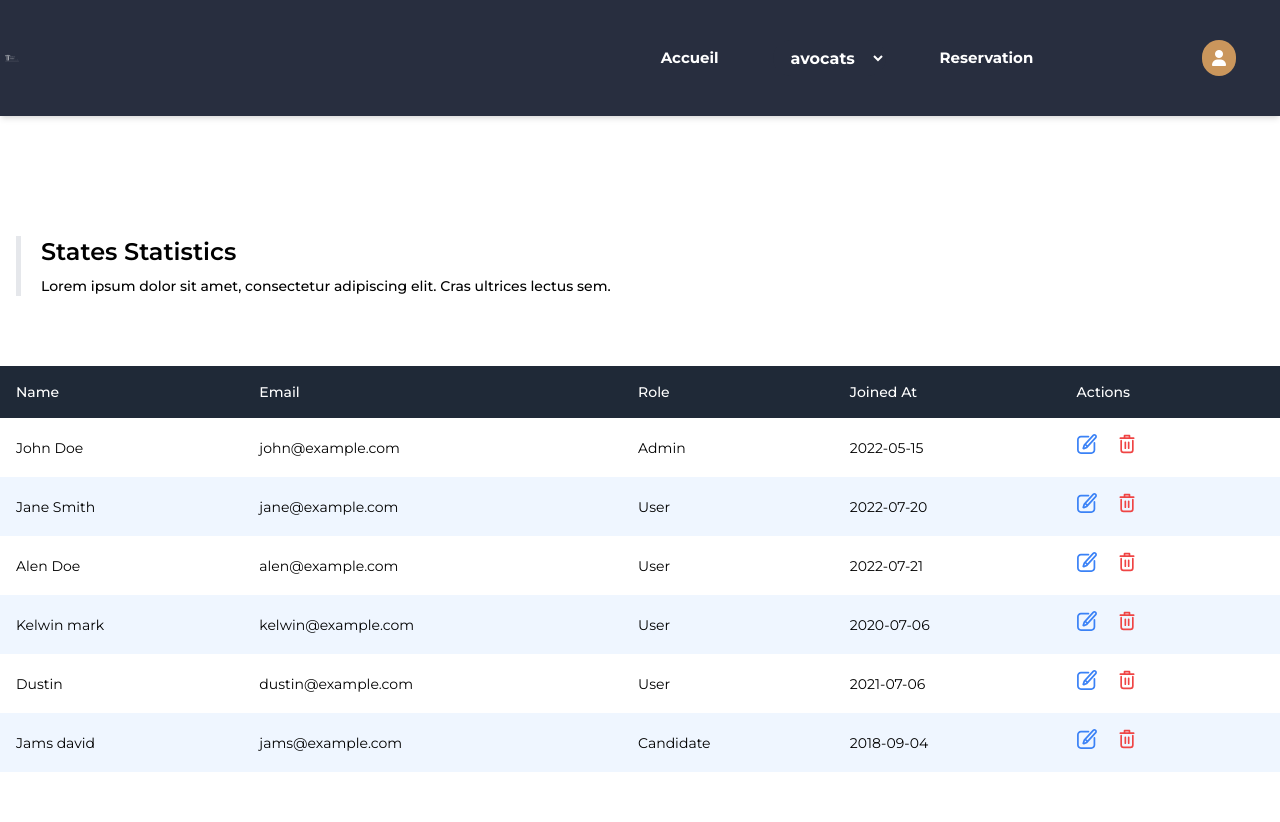
After one commit to MohamedMoustir/project-sport, a PHP site: page /getreservation.php in a window 1280 px wide. The commit adds this page. Run offline with PHP 8.4, Linux system fonts and the light colour scheme; some libraries are stand-ins or nearby versions; some web fonts are replaced.

```diff
--- a/vues/Account_avocat.php
+++ b/vues/Account_avocat.php
@@ -49,7 +49,12 @@ if ($edite->execute()) {
 }
 
     $Listsp = $pdo->query('SELECT * FROM specialite')->fetchAll(PDO::FETCH_OBJ);
+
+
+
+
 ?>
+
 <!DOCTYPE html>
 <html lang="en">
 <head>
--- a/vues/footer.php
+++ b/vues/footer.php
@@ -9,7 +9,7 @@
 </head>
 <body>
 
-z
+
 <footer class="bg-gradient-to-r from-gray-900 via-gray-700 to-gray-900  pt-12 pb-6 px-10 font-sans tracking-wide relative">
       <div class="max-w-screen-xl mx-auto">
         <div class="grid grid-cols-1 sm:grid-cols-2 lg:grid-cols-4 gap-8">
--- /dev/null
+++ b/vues/getreservation.php
@@ -0,0 +1,279 @@
+
+<?php
+require("../database.php");
+require_once '../vues/nav.php';
+
+
+?>
+<!DOCTYPE html>
+<html lang="en">
+<head>
+    <meta charset="UTF-8">
+    <meta name="viewport" content="width=device-width, initial-scale=1.0">
+    <title>Document</title>
+</head>
+<body>
+<div class=" overflow-x-auto my-[50px]">
+    <!-- ====== Page Title Section Start -->
+<section class="dark:bg-dark bg-white py-[70px]">
+   <div class="mx-auto px-4 sm:container">
+      <div class="border-primary border-l-[5px] pl-5">
+         <h2 class="text-dark mb-2 text-2xl font-semibold dark:text-white">
+            States Statistics
+         </h2>
+         <p class="text-body-color dark:text-dark-6 text-sm font-medium">
+            Lorem ipsum dolor sit amet, consectetur adipiscing elit. Cras
+            ultrices lectus sem.
+         </p>
+      </div>
+   </div>
+</section>
+<!-- ====== Page Title Section End -->
+      <table class="min-w-full bg-white">
+        <thead class="bg-gray-800 whitespace-nowrap">
+          <tr>
+            <th class="p-4 text-left text-sm font-medium text-white">
+              Name
+            </th>
+            <th class="p-4 text-left text-sm font-medium text-white">
+              Email
+            </th>
+            <th class="p-4 text-left text-sm font-medium text-white">
+              Role
+            </th>
+            <th class="p-4 text-left text-sm font-medium text-white">
+              Joined At
+            </th>
+            <th class="p-4 text-left text-sm font-medium text-white">
+              Actions
+            </th>
+          </tr>
+        </thead>
+
+        <tbody class="whitespace-nowrap">
+          <tr class="even:bg-blue-50">
+            <td class="p-4 text-sm text-black">
+              John Doe
+            </td>
+            <td class="p-4 text-sm text-black">
+              john@example.com
+            </td>
+            <td class="p-4 text-sm text-black">
+              Admin
+            </td>
+            <td class="p-4 text-sm text-black">
+              2022-05-15
+            </td>
+            <td class="p-4">
+              <button class="mr-4" title="Edit">
+                <svg xmlns="http://www.w3.org/2000/svg" class="w-5 fill-blue-500 hover:fill-blue-700"
+                  viewBox="0 0 348.882 348.882">
+                  <path
+                    d="m333.988 11.758-.42-.383A43.363 43.363 0 0 0 304.258 0a43.579 43.579 0 0 0-32.104 14.153L116.803 184.231a14.993 14.993 0 0 0-3.154 5.37l-18.267 54.762c-2.112 6.331-1.052 13.333 2.835 18.729 3.918 5.438 10.23 8.685 16.886 8.685h.001c2.879 0 5.693-.592 8.362-1.76l52.89-23.138a14.985 14.985 0 0 0 5.063-3.626L336.771 73.176c16.166-17.697 14.919-45.247-2.783-61.418zM130.381 234.247l10.719-32.134.904-.99 20.316 18.556-.904.99-31.035 13.578zm184.24-181.304L182.553 197.53l-20.316-18.556L294.305 34.386c2.583-2.828 6.118-4.386 9.954-4.386 3.365 0 6.588 1.252 9.082 3.53l.419.383c5.484 5.009 5.87 13.546.861 19.03z"
+                    data-original="#000000" />
+                  <path
+                    d="M303.85 138.388c-8.284 0-15 6.716-15 15v127.347c0 21.034-17.113 38.147-38.147 38.147H68.904c-21.035 0-38.147-17.113-38.147-38.147V100.413c0-21.034 17.113-38.147 38.147-38.147h131.587c8.284 0 15-6.716 15-15s-6.716-15-15-15H68.904C31.327 32.266.757 62.837.757 100.413v180.321c0 37.576 30.571 68.147 68.147 68.147h181.798c37.576 0 68.147-30.571 68.147-68.147V153.388c.001-8.284-6.715-15-14.999-15z"
+                    data-original="#000000" />
+                </svg>
+              </button>
+              <button class="mr-4" title="Delete">
+                <svg xmlns="http://www.w3.org/2000/svg" class="w-5 fill-red-500 hover:fill-red-700" viewBox="0 0 24 24">
+                  <path
+                    d="M19 7a1 1 0 0 0-1 1v11.191A1.92 1.92 0 0 1 15.99 21H8.01A1.92 1.92 0 0 1 6 19.191V8a1 1 0 0 0-2 0v11.191A3.918 3.918 0 0 0 8.01 23h7.98A3.918 3.918 0 0 0 20 19.191V8a1 1 0 0 0-1-1Zm1-3h-4V2a1 1 0 0 0-1-1H9a1 1 0 0 0-1 1v2H4a1 1 0 0 0 0 2h16a1 1 0 0 0 0-2ZM10 4V3h4v1Z"
+                    data-original="#000000" />
+                  <path d="M11 17v-7a1 1 0 0 0-2 0v7a1 1 0 0 0 2 0Zm4 0v-7a1 1 0 0 0-2 0v7a1 1 0 0 0 2 0Z"
+                    data-original="#000000" />
+                </svg>
+              </button>
+            </td>
+          </tr>
+
+          <tr class="even:bg-blue-50">
+            <td class="p-4 text-sm text-black">
+              Jane Smith
+            </td>
+            <td class="p-4 text-sm text-black">
+              jane@example.com
+            </td>
+            <td class="p-4 text-sm text-black">
+              User
+            </td>
+            <td class="p-4 text-sm text-black">
+              2022-07-20
+            </td>
+            <td class="p-4">
+              <button class="mr-4" title="Edit">
+                <svg xmlns="http://www.w3.org/2000/svg" class="w-5 fill-blue-500 hover:fill-blue-700"
+                  viewBox="0 0 348.882 348.882">
+                  <path
+                    d="m333.988 11.758-.42-.383A43.363 43.363 0 0 0 304.258 0a43.579 43.579 0 0 0-32.104 14.153L116.803 184.231a14.993 14.993 0 0 0-3.154 5.37l-18.267 54.762c-2.112 6.331-1.052 13.333 2.835 18.729 3.918 5.438 10.23 8.685 16.886 8.685h.001c2.879 0 5.693-.592 8.362-1.76l52.89-23.138a14.985 14.985 0 0 0 5.063-3.626L336.771 73.176c16.166-17.697 14.919-45.247-2.783-61.418zM130.381 234.247l10.719-32.134.904-.99 20.316 18.556-.904.99-31.035 13.578zm184.24-181.304L182.553 197.53l-20.316-18.556L294.305 34.386c2.583-2.828 6.118-4.386 9.954-4.386 3.365 0 6.588 1.252 9.082 3.53l.419.383c5.484 5.009 5.87 13.546.861 19.03z"
+                    data-original="#000000" />
+                  <path
+                    d="M303.85 138.388c-8.284 0-15 6.716-15 15v127.347c0 21.034-17.113 38.147-38.147 38.147H68.904c-21.035 0-38.147-17.113-38.147-38.147V100.413c0-21.034 17.113-38.147 38.147-38.147h131.587c8.284 0 15-6.716 15-15s-6.716-15-15-15H68.904C31.327 32.266.757 62.837.757 100.413v180.321c0 37.576 30.571 68.147 68.147 68.147h181.798c37.576 0 68.147-30.571 68.147-68.147V153.388c.001-8.284-6.715-15-14.999-15z"
+                    data-original="#000000" />
+                </svg>
+              </button>
+              <button class="mr-4" title="Delete">
+                <svg xmlns="http://www.w3.org/2000/svg" class="w-5 fill-red-500 hover:fill-red-700" viewBox="0 0 24 24">
+                  <path
+                    d="M19 7a1 1 0 0 0-1 1v11.191A1.92 1.92 0 0 1 15.99 21H8.01A1.92 1.92 0 0 1 6 19.191V8a1 1 0 0 0-2 0v11.191A3.918 3.918 0 0 0 8.01 23h7.98A3.918 3.918 0 0 0 20 19.191V8a1 1 0 0 0-1-1Zm1-3h-4V2a1 1 0 0 0-1-1H9a1 1 0 0 0-1 1v2H4a1 1 0 0 0 0 2h16a1 1 0 0 0 0-2ZM10 4V3h4v1Z"
+                    data-original="#000000" />
+                  <path d="M11 17v-7a1 1 0 0 0-2 0v7a1 1 0 0 0 2 0Zm4 0v-7a1 1 0 0 0-2 0v7a1 1 0 0 0 2 0Z"
+                    data-original="#000000" />
+                </svg>
+              </button>
+            </td>
+          </tr>
+
+          <tr class="even:bg-blue-50">
+            <td class="p-4 text-sm text-black">
+              Alen Doe
+            </td>
+            <td class="p-4 text-sm text-black">
+              alen@example.com
+            </td>
+            <td class="p-4 text-sm text-black">
+              User
+            </td>
+            <td class="p-4 text-sm text-black">
+              2022-07-21
+            </td>
+            <td class="p-4">
+              <button class="mr-4" title="Edit">
+                <svg xmlns="http://www.w3.org/2000/svg" class="w-5 fill-blue-500 hover:fill-blue-700"
+                  viewBox="0 0 348.882 348.882">
+                  <path
+                    d="m333.988 11.758-.42-.383A43.363 43.363 0 0 0 304.258 0a43.579 43.579 0 0 0-32.104 14.153L116.803 184.231a14.993 14.993 0 0 0-3.154 5.37l-18.267 54.762c-2.112 6.331-1.052 13.333 2.835 18.729 3.918 5.438 10.23 8.685 16.886 8.685h.001c2.879 0 5.693-.592 8.362-1.76l52.89-23.138a14.985 14.985 0 0 0 5.063-3.626L336.771 73.176c16.166-17.697 14.919-45.247-2.783-61.418zM130.381 234.247l10.719-32.134.904-.99 20.316 18.556-.904.99-31.035 13.578zm184.24-181.304L182.553 197.53l-20.316-18.556L294.305 34.386c2.583-2.828 6.118-4.386 9.954-4.386 3.365 0 6.588 1.252 9.082 3.53l.419.383c5.484 5.009 5.87 13.546.861 19.03z"
+                    data-original="#000000" />
+                  <path
+                    d="M303.85 138.388c-8.284 0-15 6.716-15 15v127.347c0 21.034-17.113 38.147-38.147 38.147H68.904c-21.035 0-38.147-17.113-38.147-38.147V100.413c0-21.034 17.113-38.147 38.147-38.147h131.587c8.284 0 15-6.716 15-15s-6.716-15-15-15H68.904C31.327 32.266.757 62.837.757 100.413v180.321c0 37.576 30.571 68.147 68.147 68.147h181.798c37.576 0 68.147-30.571 68.147-68.147V153.388c.001-8.284-6.715-15-14.999-15z"
+                    data-original="#000000" />
+                </svg>
+              </button>
+              <button class="mr-4" title="Delete">
+                <svg xmlns="http://www.w3.org/2000/svg" class="w-5 fill-red-500 hover:fill-red-700" viewBox="0 0 24 24">
+                  <path
+                    d="M19 7a1 1 0 0 0-1 1v11.191A1.92 1.92 0 0 1 15.99 21H8.01A1.92 1.92 0 0 1 6 19.191V8a1 1 0 0 0-2 0v11.191A3.918 3.918 0 0 0 8.01 23h7.98A3.918 3.918 0 0 0 20 19.191V8a1 1 0 0 0-1-1Zm1-3h-4V2a1 1 0 0 0-1-1H9a1 1 0 0 0-1 1v2H4a1 1 0 0 0 0 2h16a1 1 0 0 0 0-2ZM10 4V3h4v1Z"
+                    data-original="#000000" />
+                  <path d="M11 17v-7a1 1 0 0 0-2 0v7a1 1 0 0 0 2 0Zm4 0v-7a1 1 0 0 0-2 0v7a1 1 0 0 0 2 0Z"
+                    data-original="#000000" />
+                </svg>
+              </button>
+            </td>
+          </tr>
+
+          <tr class="even:bg-blue-50">
+            <td class="p-4 text-sm text-black">
+              Kelwin mark
+            </td>
+            <td class="p-4 text-sm text-black">
+              kelwin@example.com
+            </td>
+            <td class="p-4 text-sm text-black">
+              User
+            </td>
+            <td class="p-4 text-sm text-black">
+              2020-07-06
+            </td>
+            <td class="p-4">
+              <button class="mr-4" title="Edit">
+                <svg xmlns="http://www.w3.org/2000/svg" class="w-5 fill-blue-500 hover:fill-blue-700"
+                  viewBox="0 0 348.882 348.882">
+                  <path
+                    d="m333.988 11.758-.42-.383A43.363 43.363 0 0 0 304.258 0a43.579 43.579 0 0 0-32.104 14.153L116.803 184.231a14.993 14.993 0 0 0-3.154 5.37l-18.267 54.762c-2.112 6.331-1.052 13.333 2.835 18.729 3.918 5.438 10.23 8.685 16.886 8.685h.001c2.879 0 5.693-.592 8.362-1.76l52.89-23.138a14.985 14.985 0 0 0 5.063-3.626L336.771 73.176c16.166-17.697 14.919-45.247-2.783-61.418zM130.381 234.247l10.719-32.134.904-.99 20.316 18.556-.904.99-31.035 13.578zm184.24-181.304L182.553 197.53l-20.316-18.556L294.305 34.386c2.583-2.828 6.118-4.386 9.954-4.386 3.365 0 6.588 1.252 9.082 3.53l.419.383c5.484 5.009 5.87 13.546.861 19.03z"
+                    data-original="#000000" />
+                  <path
+                    d="M303.85 138.388c-8.284 0-15 6.716-15 15v127.347c0 21.034-17.113 38.147-38.147 38.147H68.904c-21.035 0-38.147-17.113-38.147-38.147V100.413c0-21.034 17.113-38.147 38.147-38.147h131.587c8.284 0 15-6.716 15-15s-6.716-15-15-15H68.904C31.327 32.266.757 62.837.757 100.413v180.321c0 37.576 30.571 68.147 68.147 68.147h181.798c37.576 0 68.147-30.571 68.147-68.147V153.388c.001-8.284-6.715-15-14.999-15z"
+                    data-original="#000000" />
+                </svg>
+              </button>
+              <button class="mr-4" title="Delete">
+                <svg xmlns="http://www.w3.org/2000/svg" class="w-5 fill-red-500 hover:fill-red-700" viewBox="0 0 24 24">
+                  <path
+                    d="M19 7a1 1 0 0 0-1 1v11.191A1.92 1.92 0 0 1 15.99 21H8.01A1.92 1.92 0 0 1 6 19.191V8a1 1 0 0 0-2 0v11.191A3.918 3.918 0 0 0 8.01 23h7.98A3.918 3.918 0 0 0 20 19.191V8a1 1 0 0 0-1-1Zm1-3h-4V2a1 1 0 0 0-1-1H9a1 1 0 0 0-1 1v2H4a1 1 0 0 0 0 2h16a1 1 0 0 0 0-2ZM10 4V3h4v1Z"
+                    data-original="#000000" />
+                  <path d="M11 17v-7a1 1 0 0 0-2 0v7a1 1 0 0 0 2 0Zm4 0v-7a1 1 0 0 0-2 0v7a1 1 0 0 0 2 0Z"
+                    data-original="#000000" />
+                </svg>
+              </button>
+            </td>
+          </tr>
+
+          <tr class="even:bg-blue-50">
+            <td class="p-4 text-sm text-black">
+              Dustin
+            </td>
+            <td class="p-4 text-sm text-black">
+              dustin@example.com
+            </td>
+            <td class="p-4 text-sm text-black">
+              User
+            </td>
+            <td class="p-4 text-sm text-black">
+              2021-07-06
+            </td>
+            <td class="p-4">
+              <button class="mr-4" title="Edit">
+                <svg xmlns="http://www.w3.org/2000/svg" class="w-5 fill-blue-500 hover:fill-blue-700"
+                  viewBox="0 0 348.882 348.882">
+                  <path
+                    d="m333.988 11.758-.42-.383A43.363 43.363 0 0 0 304.258 0a43.579 43.579 0 0 0-32.104 14.153L116.803 184.231a14.993 14.993 0 0 0-3.154 5.37l-18.267 54.762c-2.112 6.331-1.052 13.333 2.835 18.729 3.918 5.438 10.23 8.685 16.886 8.685h.001c2.879 0 5.693-.592 8.362-1.76l52.89-23.138a14.985 14.985 0 0 0 5.063-3.626L336.771 73.176c16.166-17.697 14.919-45.247-2.783-61.418zM130.381 234.247l10.719-32.134.904-.99 20.316 18.556-.904.99-31.035 13.578zm184.24-181.304L182.553 197.53l-20.316-18.556L294.305 34.386c2.583-2.828 6.118-4.386 9.954-4.386 3.365 0 6.588 1.252 9.082 3.53l.419.383c5.484 5.009 5.87 13.546.861 19.03z"
+                    data-original="#000000" />
+                  <path
+                    d="M303.85 138.388c-8.284 0-15 6.716-15 15v127.347c0 21.034-17.113 38.147-38.147 38.147H68.904c-21.035 0-38.147-17.113-38.147-38.147V100.413c0-21.034 17.113-38.147 38.147-38.147h131.587c8.284 0 15-6.716 15-15s-6.716-15-15-15H68.904C31.327 32.266.757 62.837.757 100.413v180.321c0 37.576 30.571 68.147 68.147 68.147h181.798c37.576 0 68.147-30.571 68.147-68.147V153.388c.001-8.284-6.715-15-14.999-15z"
+                    data-original="#000000" />
+                </svg>
+              </button>
+              <button class="mr-4" title="Delete">
+                <svg xmlns="http://www.w3.org/2000/svg" class="w-5 fill-red-500 hover:fill-red-700" viewBox="0 0 24 24">
+                  <path
+                    d="M19 7a1 1 0 0 0-1 1v11.191A1.92 1.92 0 0 1 15.99 21H8.01A1.92 1.92 0 0 1 6 19.191V8a1 1 0 0 0-2 0v11.191A3.918 3.918 0 0 0 8.01 23h7.98A3.918 3.918 0 0 0 20 19.191V8a1 1 0 0 0-1-1Zm1-3h-4V2a1 1 0 0 0-1-1H9a1 1 0 0 0-1 1v2H4a1 1 0 0 0 0 2h16a1 1 0 0 0 0-2ZM10 4V3h4v1Z"
+                    data-original="#000000" />
+                  <path d="M11 17v-7a1 1 0 0 0-2 0v7a1 1 0 0 0 2 0Zm4 0v-7a1 1 0 0 0-2 0v7a1 1 0 0 0 2 0Z"
+                    data-original="#000000" />
+                </svg>
+              </button>
+            </td>
+          </tr>
+
+          <tr class="even:bg-blue-50">
+            <td class="p-4 text-sm text-black">
+              Jams david
+            </td>
+            <td class="p-4 text-sm text-black">
+              jams@example.com
+            </td>
+            <td class="p-4 text-sm text-black">
+              Candidate
+            </td>
+            <td class="p-4 text-sm text-black">
+              2018-09-04
+            </td>
+            <td class="p-4">
+              <button class="mr-4" title="Edit">
+                <svg xmlns="http://www.w3.org/2000/svg" class="w-5 fill-blue-500 hover:fill-blue-700"
+                  viewBox="0 0 348.882 348.882">
+                  <path
+                    d="m333.988 11.758-.42-.383A43.363 43.363 0 0 0 304.258 0a43.579 43.579 0 0 0-32.104 14.153L116.803 184.231a14.993 14.993 0 0 0-3.154 5.37l-18.267 54.762c-2.112 6.331-1.052 13.333 2.835 18.729 3.918 5.438 10.23 8.685 16.886 8.685h.001c2.879 0 5.693-.592 8.362-1.76l52.89-23.138a14.985 14.985 0 0 0 5.063-3.626L336.771 73.176c16.166-17.697 14.919-45.247-2.783-61.418zM130.381 234.247l10.719-32.134.904-.99 20.316 18.556-.904.99-31.035 13.578zm184.24-181.304L182.553 197.53l-20.316-18.556L294.305 34.386c2.583-2.828 6.118-4.386 9.954-4.386 3.365 0 6.588 1.252 9.082 3.53l.419.383c5.484 5.009 5.87 13.546.861 19.03z"
+                    data-original="#000000" />
+                  <path
+                    d="M303.85 138.388c-8.284 0-15 6.716-15 15v127.347c0 21.034-17.113 38.147-38.147 38.147H68.904c-21.035 0-38.147-17.113-38.147-38.147V100.413c0-21.034 17.113-38.147 38.147-38.147h131.587c8.284 0 15-6.716 15-15s-6.716-15-15-15H68.904C31.327 32.266.757 62.837.757 100.413v180.321c0 37.576 30.571 68.147 68.147 68.147h181.798c37.576 0 68.147-30.571 68.147-68.147V153.388c.001-8.284-6.715-15-14.999-15z"
+                    data-original="#000000" />
+                </svg>
+              </button>
+              <button class="mr-4" title="Delete">
+                <svg xmlns="http://www.w3.org/2000/svg" class="w-5 fill-red-500 hover:fill-red-700" viewBox="0 0 24 24">
+                  <path
+                    d="M19 7a1 1 0 0 0-1 1v11.191A1.92 1.92 0 0 1 15.99 21H8.01A1.92 1.92 0 0 1 6 19.191V8a1 1 0 0 0-2 0v11.191A3.918 3.918 0 0 0 8.01 23h7.98A3.918 3.918 0 0 0 20 19.191V8a1 1 0 0 0-1-1Zm1-3h-4V2a1 1 0 0 0-1-1H9a1 1 0 0 0-1 1v2H4a1 1 0 0 0 0 2h16a1 1 0 0 0 0-2ZM10 4V3h4v1Z"
+                    data-original="#000000" />
+                  <path d="M11 17v-7a1 1 0 0 0-2 0v7a1 1 0 0 0 2 0Zm4 0v-7a1 1 0 0 0-2 0v7a1 1 0 0 0 2 0Z"
+                    data-original="#000000" />
+                </svg>
+              </button>
+            </td>
+          </tr>
+        </tbody>
+      </table>
+    </div>
+</body>
+</html>
--- a/vues/login.php
+++ b/vues/login.php
@@ -1,12 +1,16 @@
 
 <?php
     require_once "../database.php";
+
 
     // ob_start();
 
 if ($_SERVER['REQUEST_METHOD'] === 'POST' && isset($_POST['email']) && isset($_POST['password'])) {
   $email = trim($_POST['email']);
   $password = trim($_POST['password']);
+   session_start();
+          $_SESSION['email'];
+            $_SESSION['password'];
 
   if (empty($email) || empty($password)) {
       echo "Please enter both email and password.";
--- a/vues/nav.php
+++ b/vues/nav.php
@@ -57,7 +57,7 @@
           </select>
           <li
             class=' max-lg:py-3 max-lg:px-3 relative lg:hover:after:absolute  lg:after:w-0 lg:hover:after:w-full lg:hover:after:h-[2px] lg:after:block lg:after:top-7 lg:after:transition-all lg:after:duration-300'>
-            <a href='javascript:void(0)' class='text-white block font-bold text-[15px] rounded-full hover:bg-[#CA965C] px-[14px] py-[7px]'>Contactez-nous</a>
+            <a href='../vues/getreservation.php' class='text-white block font-bold text-[15px] rounded-full hover:bg-[#CA965C] px-[14px] py-[7px]'>Reservation</a>
           </li>
         </ul>
       </div>
```
Also changed, not shown: vues/home.php (+18 -5 lines), vues/home_reservation.php (+43 -13 lines), vues/upload/4ad7e722e0.png (added), vues/upload/86b3c9d22e.jpg (added), vues/upload/b8b49e90d0.jpg (added), vues/upload/f1fcaab98f.png (added).
